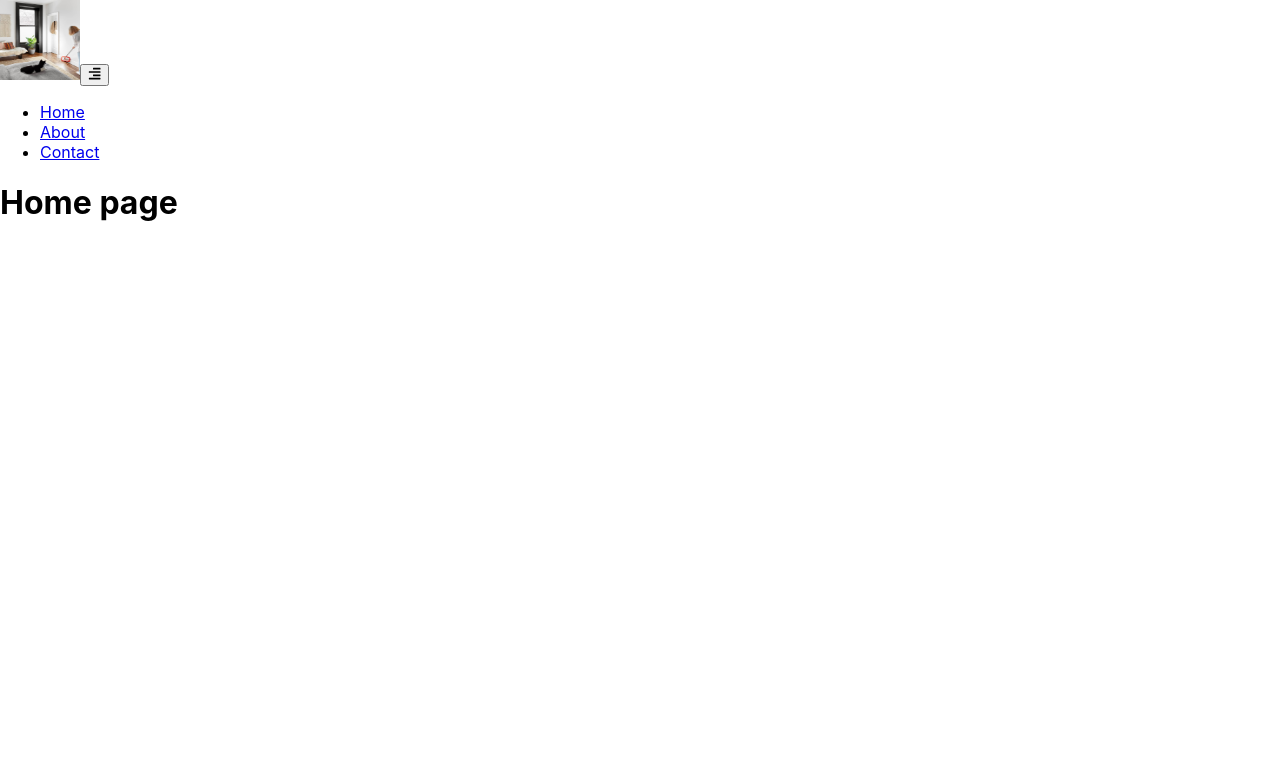
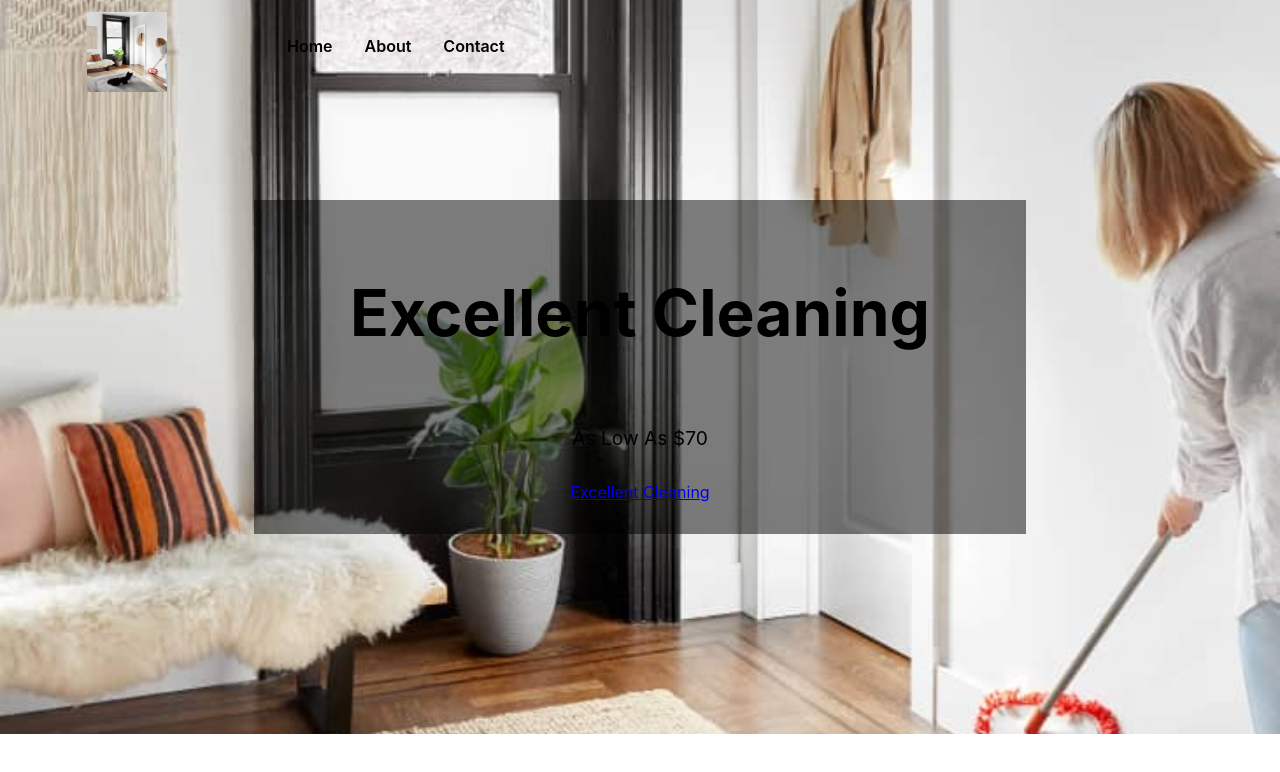
Before and after one commit to addod19/excellent_cleaning, a React (Create React App) app: page / in a window 1280 px wide. Shown: the top 772 px of the page. Built offline with nearby package versions, Linux system fonts and the light colour scheme.

Commit message:
add hero, banner and import banner and hero to home

```diff
--- /dev/null
+++ b/src/components/Banner.css
@@ -0,0 +1,38 @@
+.banner {
+    display: inline-block;
+    background: rgba(0, 0, 0, 0.5);
+    color: var(--mainWhite);
+    padding: 2rem 1rem;
+    text-align: center;
+    text-transform: capitalize;
+    letter-spacing: var(--mainSpacing);
+  }
+  .banner h1 {
+    font-size: 2.5rem;
+  }
+  .banner div {
+    width: 10rem;
+    height: 5px;
+    background: var(--primaryColor);
+    margin: 1.7rem auto;
+  }
+  .banner p {
+    font-size: 1.2rem;
+    margin-bottom: 2rem;
+  }
+  @media screen and (min-width: 576px) {
+    .banner {
+      padding: 2rem 3rem;
+    }
+    .banner h1 {
+      font-size: 3rem;
+    }
+  }
+  @media screen and (min-width: 992px) {
+    .banner {
+      padding: 2rem 6rem;
+    }
+    .banner h1 {
+      font-size: 4rem;
+    }
+  }
--- /dev/null
+++ b/src/components/Banner.js
@@ -0,0 +1,16 @@
+import React from 'react';
+
+import './Banner.css';
+
+const Banner = ( {children , title, subtitle} ) => {
+    return(
+        <div className="banner">
+            <h1>{title}</h1>
+            <div></div>
+            <p>{subtitle}</p>
+            { children }
+        </div>
+    )
+}
+
+export default Banner;
--- /dev/null
+++ b/src/components/Hero.css
@@ -0,0 +1,7 @@
+.defaultHero {
+  min-height: calc(100vh - 66px);
+  background: url('../Images/clean.jpeg') center/cover no-repeat;
+  display: flex;
+  align-items: center;
+  justify-content: center;
+}
--- /dev/null
+++ b/src/components/Hero.js
@@ -0,0 +1,17 @@
+import React from 'react';
+
+import './Hero.css';
+
+const Hero = ( {children, hero} ) => {
+    return(
+        <header className={hero}>
+            { children }
+        </header>
+    )
+}
+
+Hero.defaultProps = {
+    hero: 'defaultHero',
+};
+
+export default Hero;
--- a/src/components/Navbar.css
+++ b/src/components/Navbar.css
@@ -2,3 +2,70 @@
     height: 5em;
     width: 5em;
 }
+.navbar {
+    position: fixed;
+    top: 0;
+    left: 0;
+    width: 100%;
+    padding: 0.75rem 2rem;
+    background: var(--offWhite);
+    z-index: 1;
+  }
+  .nav-header {
+    display: flex;
+    justify-content: space-between;
+  }
+  .nav-btn {
+    background: transparent;
+    border: none;
+    cursor: pointer;
+    outline: none;
+  }
+  .nav-icon {
+    font-size: 1.5rem;
+    color: var(--primaryColor);
+  }
+  .nav-links {
+    height: 0;
+    overflow: hidden;
+    transition: var(--mainTransition);
+    list-style-type: none;
+  }
+  .nav-links a {
+    display: block;
+    text-decoration: none;
+    padding: 1rem 0;
+    color: var(--mainBlack);
+    transition: var(--mainTransition);
+    text-align: center;
+    font-size: 1rem;
+    font-weight: 600;
+    letter-spacing: var(--mainSpacing);
+  }
+  .nav-links a:hover {
+    color: var(--primaryColor);
+  }
+
+  .show-nav {
+    height: 100px;
+  }
+
+  @media screen and (min-width: 768px) {
+    .nav-btn {
+      display: none;
+    }
+    .nav-center {
+      max-width: 1170px;
+      margin: 0 auto;
+      display: flex;
+    }
+    .nav-links {
+      height: auto;
+      display: flex;
+      margin-left: 4rem;
+    }
+    .nav-links a {
+      margin: 0 1rem;
+      padding: 0.5rem 0;
+    }
+  }
--- /dev/null
+++ b/src/pages/Home/Home.css
@@ -0,0 +1,34 @@
+* {
+    margin: 0;
+    padding: 0;
+    box-sizing: border-box;
+  }
+:root {
+    --primaryColor: #af9a7d;
+    --mainWhite: #fff;
+    --offWhite: #f7f7f7;
+    --mainBlack: #222;
+    --mainGrey: #ececec;
+    --darkGrey: #cfcfcf;
+    --mainTransition: all 0.3s linear;
+    --mainSpacing: 3px;
+    --lightShadow: 2px 5px 3px 0px rgba(0, 0, 0, 0.5);
+    --darkShadow: 4px 10px 5px 0px rgba(0, 0, 0, 0.5);
+}
+
+.btn-primary {
+    display: inline-block;
+    text-decoration: none;
+    letter-spacing: var(--mainSpacing);
+    color: var(--mainBlack);
+    background: var(--primaryColor);
+    padding: 0.4rem 0.9rem;
+    border: 3px solid var(--primaryColor);
+    transition: var(--mainTransition);
+    text-transform: uppercase;
+    cursor: pointer;
+  }
+  .btn-primary:hover {
+    background: transparent;
+    color: var(--primaryColor);
+  }
--- a/src/pages/Home/Home.js
+++ b/src/pages/Home/Home.js
@@ -1,9 +1,20 @@
 import React from 'react';
+import { Link } from 'react-router-dom';
+
+import Hero from '../../components/Hero';
+import Banner from '../../components/Banner';
 
 const Home = () => {
     return(
         <>
-            <h1>Home page</h1>
+            <Hero>
+                <Banner title='Excellent Cleaning' subtitle="As low as $70">
+                    <Link to='about' className='btn-primary'>
+                        Excellent Cleaning
+                    </Link>
+                </Banner>
+            </Hero>
+
         </>
     )
 }
```
